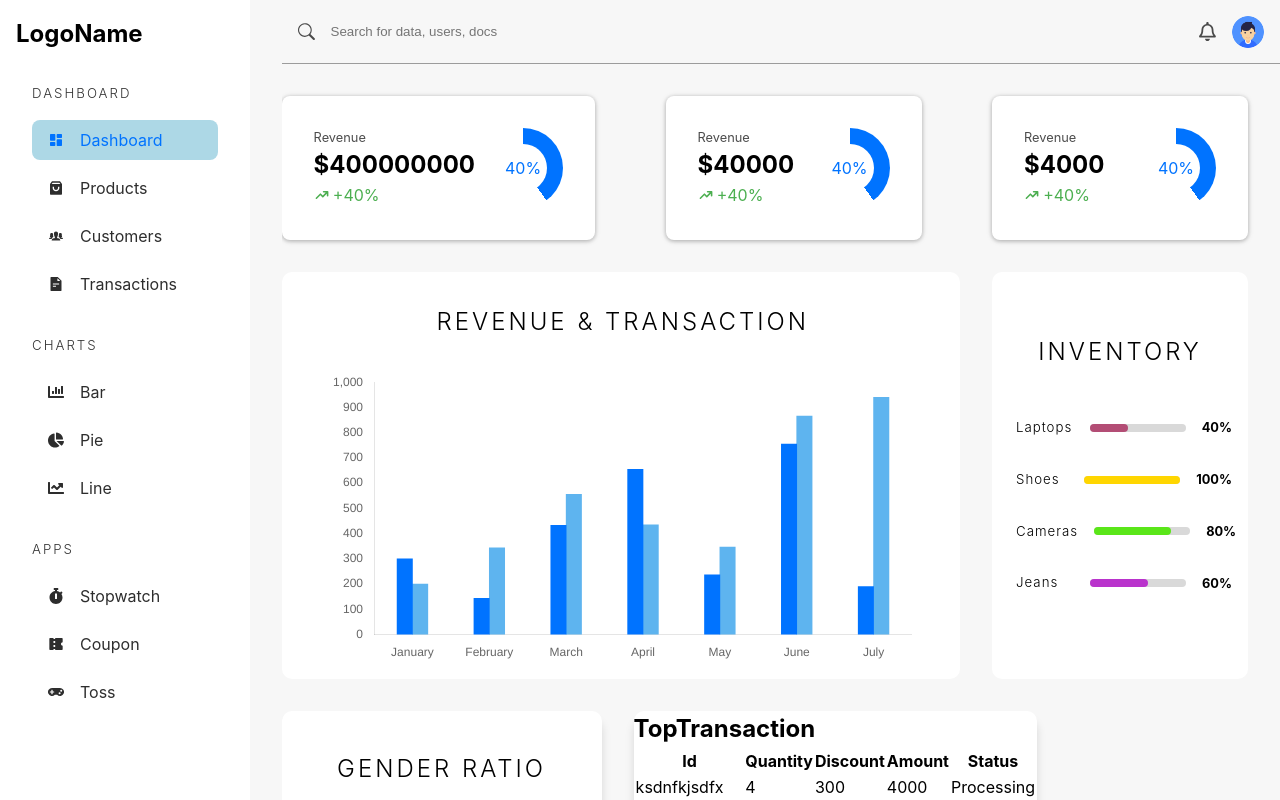
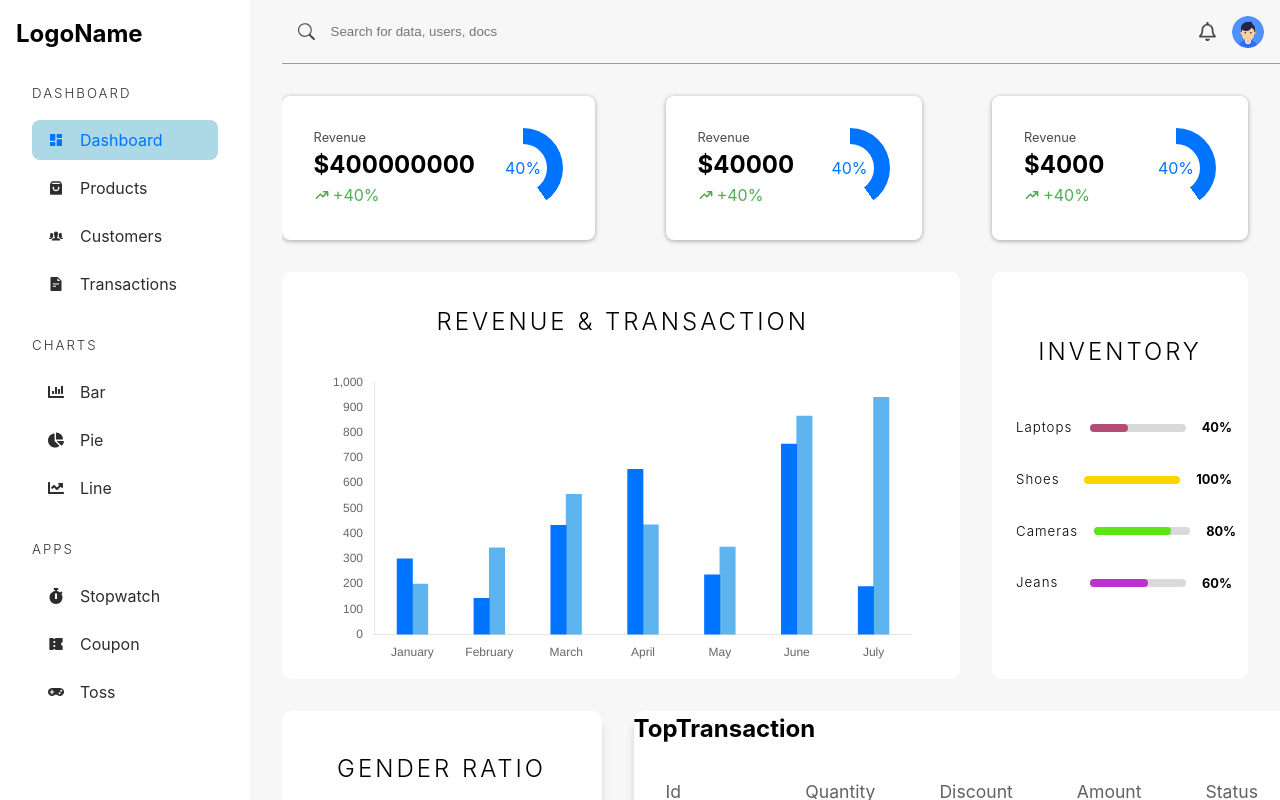
Before and after one commit to abhiSahuCodes/Admin-Dashboard-React, a React (Vite) app in the folder admin-dashboard/: page /admin/dashboard in a window 1280 px wide. Built offline with nearby package versions, Linux system fonts and the light colour scheme.

Commit message:
table styling in app.scss done

```diff
--- a/admin-dashboard/src/components/DashboardTable.tsx
+++ b/admin-dashboard/src/components/DashboardTable.tsx
@@ -34,7 +34,7 @@
 
 
 const DashboardTable = ({ data = [] }: { data: DataType[] }) => {
-  return TableHOC<DataType>(columns, data, "transactionBox", "TopTransaction")();
+  return TableHOC<DataType>(columns, data, "transaction-box", "TopTransaction")();
 };
 
 export default DashboardTable;
--- a/admin-dashboard/src/styles/app.scss
+++ b/admin-dashboard/src/styles/app.scss
@@ -63,5 +63,68 @@
             }
         }
     }
+}
 
+.table {
+    border-collapse: collapse;
+    width: 100%;
+    th, td {
+        padding: 8px;
+        text-align: left;
+        vertical-align: middle;
+    }
+
+    th {
+        font-weight: bold;
+        color: #0000009e;
+        font-size: 1.1rem;
+        font-weight: 400;
+        padding: 2rem;
+    }
+
+    tbody {
+        tr {
+            box-shadow: 0px 1px 1px rgba(0, 0, 0, 0.093);
+        }
+
+        td {
+            padding: 1rem;
+
+            img {
+                width: 4rem;
+                height: 4rem;
+                object-fit: contain;
+                border-radius: 10px;
+            }
+
+            a {
+                text-decoration: none;
+                background-color: rgba(44, 104, 255, 0.455);
+                color: rgb(44, 104, 255);
+                padding: 0.25rem 0.5rem;
+                border-radius: 10px
+            }
+
+            button {
+                width: 2rem;
+                height: 2rem;
+                font-size: 1.1rem;
+                border: none;
+                outline: none;
+                background-color: transparent;
+                cursor: pointer;
+                color: rgb(255, 44, 44);
+                &:hover {
+                    opacity: 0.6;
+                }
+            }
+            &:first-child {
+                border-left: none;
+            }
+
+            &:last-child {
+                border-right: none;
+            }
+        }
+    }
 }
```
Also changed, not shown: admin-dashboard/src/pages/Transactions.tsx (+3 -4 lines).
